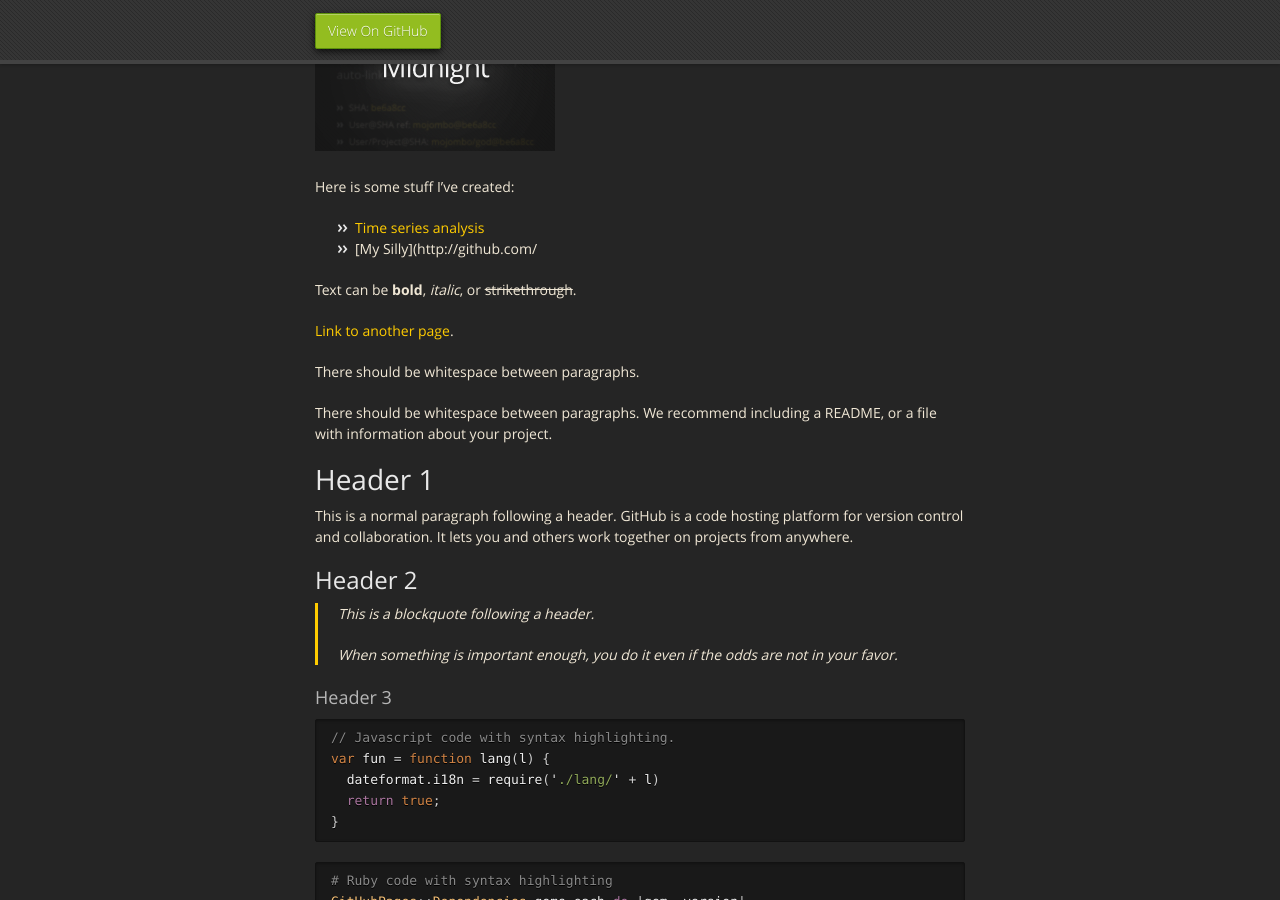
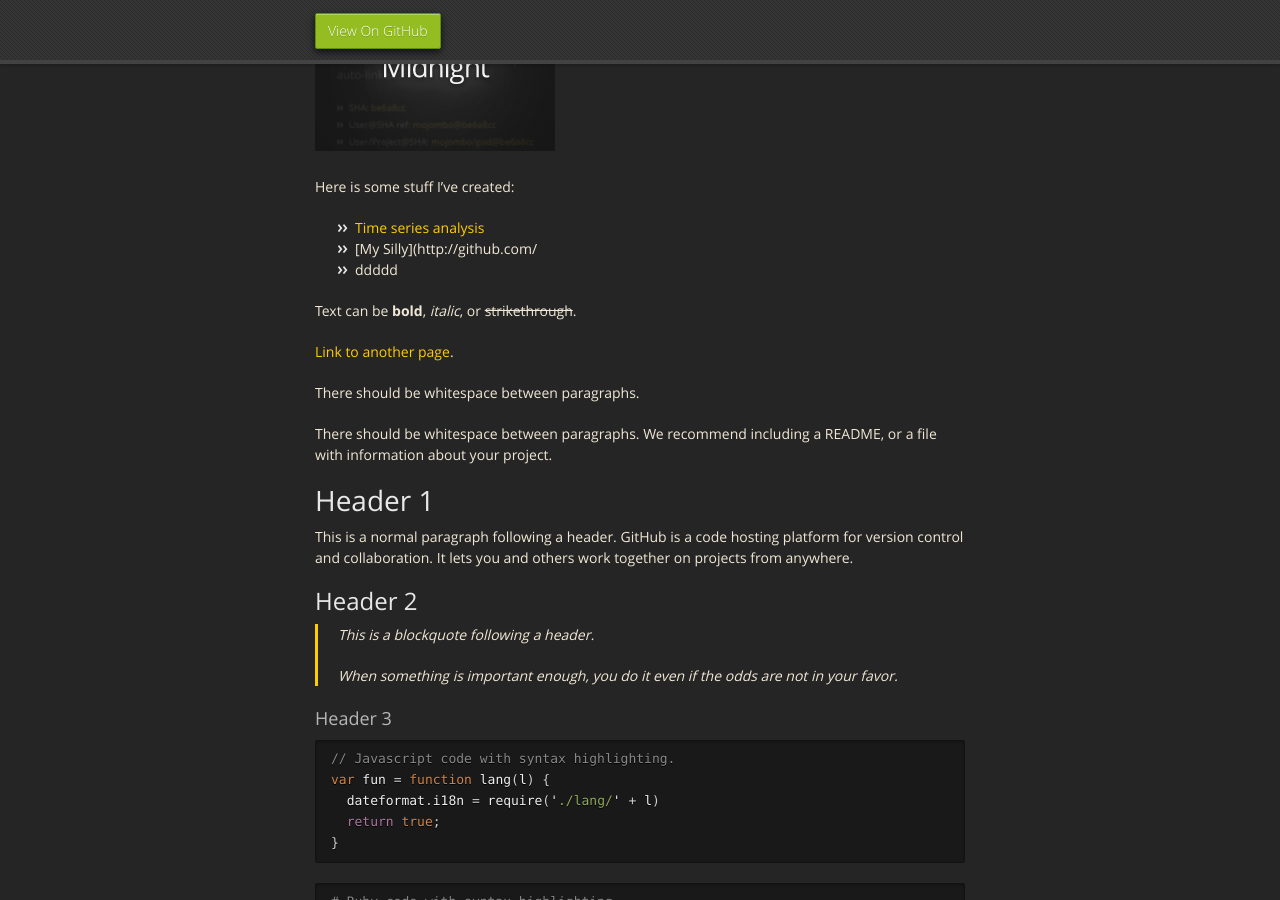
Before and after one commit to NingWM/NingWM.github.io, a Jekyll site: the page built from index.md, in a window 1280 px wide and 900 px high, scrolled down 300 px. Built offline with Jekyll 4.4.1, drawn with Linux system fonts in a browser that asks for light colours; our own code applies the rules of GitHub Pages for plain Markdown files.

Commit message:
Update index.md

```diff
--- a/index.md
+++ b/index.md
@@ -10,6 +10,7 @@ description: subtitle
 Here is some stuff I've created:
   - [Time series analysis](/timeseries/index.md)
   - [My Silly](http://github.com/
+  - ddddd
 
 
 
```
